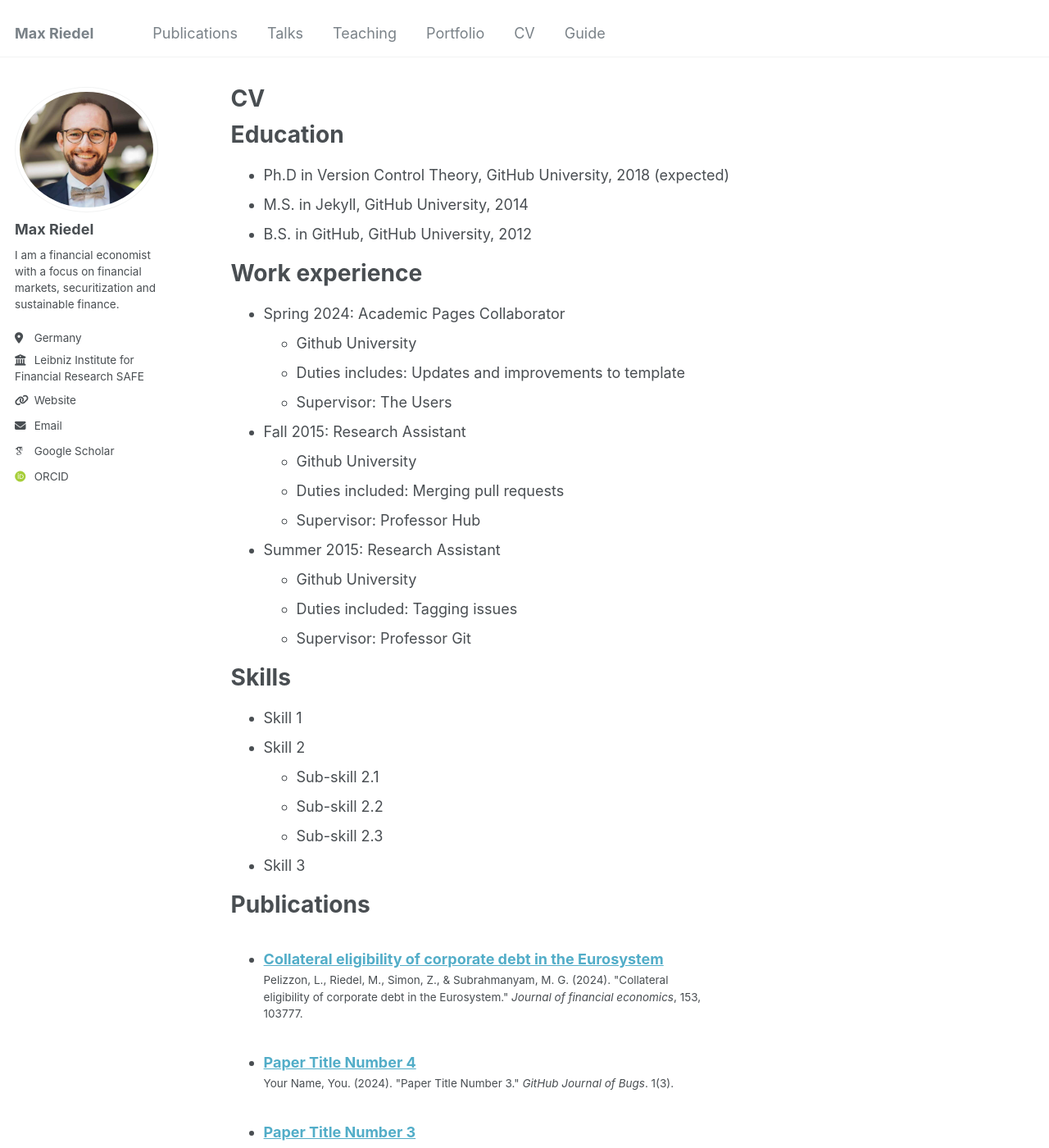
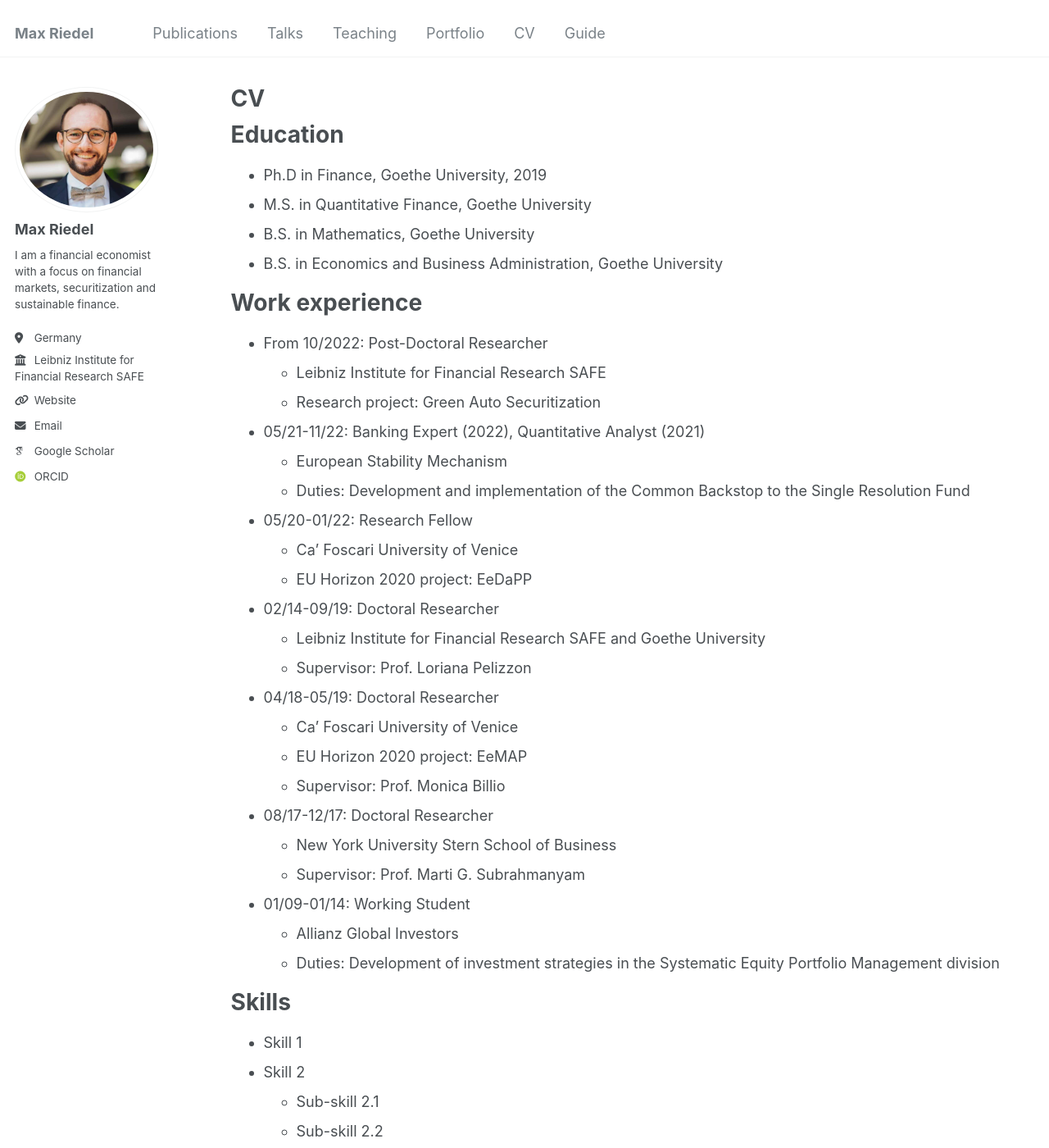
Before and after one commit to max-riedel-phd/max-riedel-phd.github.io, a Jekyll site: the page built from _pages/cv.md, in a window 1280 px wide and 1400 px high. Shown: the whole window at 82% size. Built offline with Jekyll 4.4.1, drawn with Linux system fonts in a browser that asks for light colours; some web fonts are replaced; some of the changed text lies outside the part shown.

Commit message:
Update cv.md

```diff
--- a/_pages/cv.md
+++ b/_pages/cv.md
@@ -11,26 +11,42 @@ redirect_from:
 
 Education
 ======
-* Ph.D in Version Control Theory, GitHub University, 2018 (expected)
-* M.S. in Jekyll, GitHub University, 2014
-* B.S. in GitHub, GitHub University, 2012
+* Ph.D in Finance, Goethe University, 2019
+* M.S. in Quantitative Finance, Goethe University
+* B.S. in Mathematics, Goethe University
+* B.S. in Economics and Business Administration, Goethe University
 
 Work experience
 ======
-* Spring 2024: Academic Pages Collaborator
-  * Github University
-  * Duties includes: Updates and improvements to template
-  * Supervisor: The Users
+* From 10/2022: Post-Doctoral Researcher
+  * Leibniz Institute for Financial Research SAFE
+  * Research project: Green Auto Securitization
 
-* Fall 2015: Research Assistant
-  * Github University
-  * Duties included: Merging pull requests
-  * Supervisor: Professor Hub
+* 05/21-11/22: Banking Expert (2022), Quantitative Analyst (2021)
+  * European Stability Mechanism
+  * Duties: Development and implementation of the Common Backstop to the Single Resolution Fund
 
-* Summer 2015: Research Assistant
-  * Github University
-  * Duties included: Tagging issues
-  * Supervisor: Professor Git
+* 05/20-01/22: Research Fellow
+  * Ca' Foscari University of Venice
+  * EU Horizon 2020 project: EeDaPP
+
+* 02/14-09/19: Doctoral Researcher
+  * Leibniz Institute for Financial Research SAFE and Goethe University
+  * Supervisor: Prof. Loriana Pelizzon
+
+* 04/18-05/19: Doctoral Researcher
+  * Ca' Foscari University of Venice
+  * EU Horizon 2020 project: EeMAP
+  * Supervisor: Prof. Monica Billio
+
+* 08/17-12/17: Doctoral Researcher
+  * New York University Stern School of Business
+  * Supervisor: Prof. Marti G. Subrahmanyam
+
+* 01/09-01/14: Working Student
+  * Allianz Global Investors
+  * Duties: Development of investment strategies in the Systematic Equity Portfolio Management division
+
 
 Skills
 ======
@@ -59,6 +75,6 @@ Teaching
     {% include archive-single-cv.html %}
   {% endfor %}</ul>
 
-Service and leadership
-======
-* Currently signed in to 43 different slack teams
+#Service and leadership
+#======
+#* Currently signed in to 43 different slack teams
```
